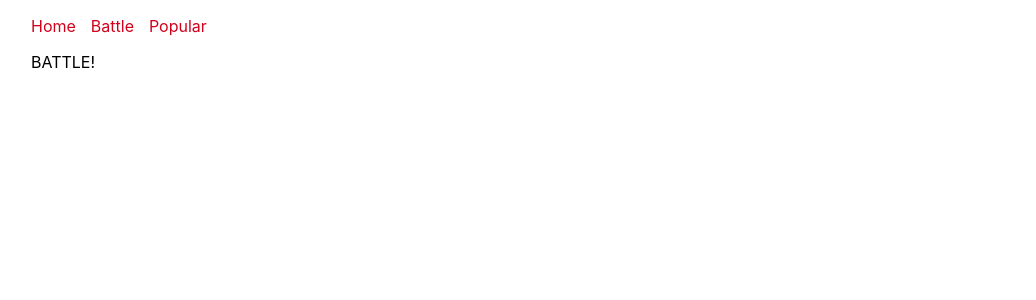
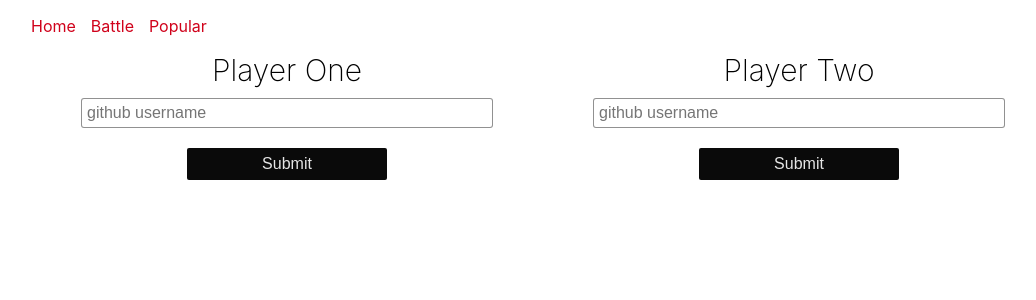
Before and after one commit to duggiemitchell/gdi-github-battle, a React (Create React App) app: page /battle in a window 1280 px wide. Shown: the top 300 px of the page, without its empty margins (97-1133 px from the left). Built offline with nearby package versions, Linux system fonts and the light colour scheme.

Commit message:
forms and encapsulation

```diff
--- a/src/components/Battle.js
+++ b/src/components/Battle.js
@@ -1,8 +1,91 @@
 import React from "react";
 
+class PlayerInput extends React.Component {
+  constructor(props) {
+    super(props);
+    this.state = {
+      username: ""
+    };
+    this.handleChange = this.handleChange.bind(this);
+    this.handleSubmit = this.handleSubmit.bind(this);
+  }
+  handleChange(e) {
+    let value = e.target.value;
+    this.setState({ username: value });
+  }
+  handleSubmit(e) {
+    e.preventDefault();
+    this.props.onSubmit(this.props.id, this.state.username);
+  }
+  render() {
+    return (
+      <form className="column" onSubmit={this.handleSubmit}>
+        <label className="header">{this.props.label}</label>
+        <input
+          id="username"
+          placeholder="github username"
+          type="text"
+          autoComplete="off"
+          value={this.state.username}
+          onChange={this.handleChange}
+        />
+        <button
+          className="button"
+          type="submit"
+          disabled={!this.state.username}
+        >
+          Submit
+        </button>
+      </form>
+    );
+  }
+}
+
 class Battle extends React.Component {
+  constructor(props) {
+    super(props);
+
+    this.state = {
+      playerOneName: "",
+      playerTwoName: "",
+      playerOneImage: null,
+      playerTwoImage: null
+    };
+    this.handleSubmit = this.handleSubmit.bind(this);
+  }
+
+  handleSubmit(id, username) {
+    this.setState(function() {
+      let newState = {};
+      newState[`${id}Name`] = username;
+      newState[`${id}Image`] = `https://github.com${username}.png?size=200`;
+      return newState;
+    });
+  }
   render() {
-    return <div>BATTLE!</div>;
+    let playerOneName = this.state.playerOneName;
+    let playerTwoName = this.state.playerTwoName;
+    return (
+      <div>
+        <div className="row">
+          {!playerOneName && (
+            <PlayerInput
+              id="playerOne"
+              label="Player One"
+              onSubmit={this.handleSubmit}
+            />
+          )}
+
+          {!playerTwoName && (
+            <PlayerInput
+              id="playerTwo"
+              label="Player Two"
+              onSubmit={this.handleSubmit}
+            />
+          )}
+        </div>
+      </div>
+    );
   }
 }
 
--- a/src/index.css
+++ b/src/index.css
@@ -77,3 +77,31 @@
 .button:active {
   transform: translate(1px);
 }
+.row {
+  display: flex;
+  justify-content: space-around;
+}
+.column {
+  display: flex;
+  flex-direction: column;
+  width: 500px;
+  align-items: center;
+}
+.column input {
+  border-radius: 3px;
+  margin: 10px 0;
+  padding: 5px;
+  border: 1px solid rgba(0, 0, 0, 0.43);
+  font-size: 16px;
+  width: 80%;
+}
+.column label {
+  text-align: center;
+  font-size: 30px;
+  font-weight: 200;
+}
+.header {
+  text-align: center;
+  font-size: 30px;
+  font-weight: 200;
+}
```
